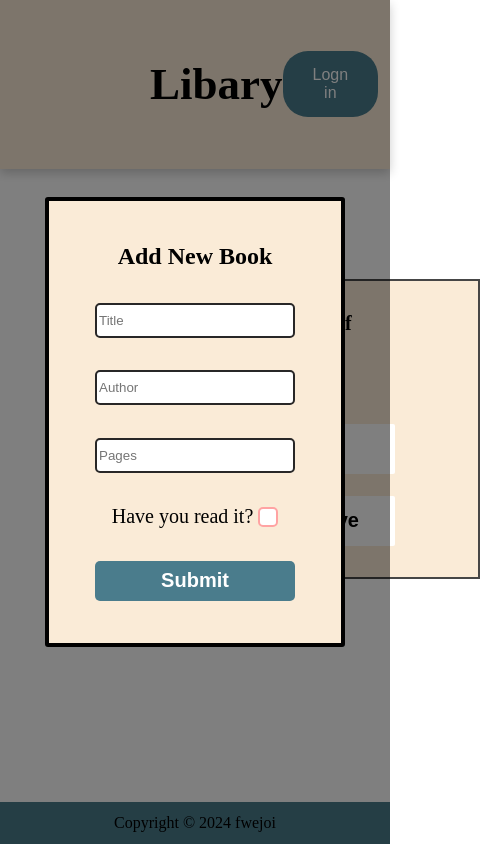
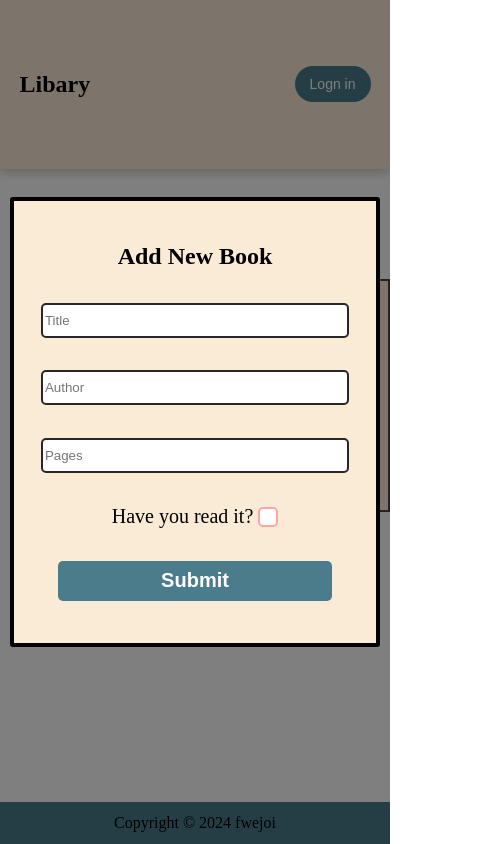
Before and after one commit to fwejoi/Library, a plain HTML site: page index.html in a window 390 px wide. Both pictures are taken after a click on the button "+ Add book". Shown: the whole page, 480 px wide, since content can reach past the window. Drawn offline with Linux system fonts and the light colour scheme.

Commit message:
响应式布局

```diff
--- a/style.css
+++ b/style.css
@@ -15,13 +15,13 @@
   justify-content: center;
   align-items: center;
   z-index: 3;
-  opacity: 0; /* 初始透明度 */
-  transition: opacity 1s ease; /* 添加过渡效果 */
+  opacity: 0;
+  transition: opacity 1s ease;
 }
 
 .overLay.active {
-  display: flex; /* 当添加 active 类时 */
-  opacity: 1; /* 使其可见 */
+  display: flex;
+  opacity: 1;
 }
 
 .popupCard {
@@ -29,19 +29,20 @@
   flex-direction: column;
   justify-content: space-evenly;
   align-items: center;
-  width: 300px;
+  width: 90%; /* 使用百分比适应屏幕 */
+  max-width: 400px; /* 设置最大宽度 */
   background-color: white;
   padding: 10px;
   height: 450px;
-  transform: scale(0); /* 初始缩放为0 */
-  transition: transform 1 ease; /* 添加过渡效果 */
+  transform: scale(0);
+  transition: transform 1s ease;
   border: 4px solid black;
   border-radius: 3px;
   background-color: antiquewhite;
 }
 
 .popupCard input {
-  width: 200px;
+  width: 80%; /* 使用百分比适应屏幕 */
   height: 35px;
   border: 2px solid rgb(40, 39, 39);
   border-radius: 5px;
@@ -61,46 +62,46 @@
   width: 20px;
   height: 20px;
   border-radius: 5px;
-  outline: none; /* 去除焦点样式 */
-  cursor: pointer; /* 鼠标悬停时显示手形光标 */
-  position: relative; /* 为伪元素提供定位 */
+  outline: none;
+  cursor: pointer;
+  position: relative;
 }
 
 input[id="isRead"]:checked::after {
-  content: "✔️"; /* 显示勾号 */
+  content: "✔️";
   position: absolute;
   top: 50%;
   left: 50%;
-  transform: translate(-50%, -50%); /* 中心对齐 */
-  font-size: 14px; /* 勾号大小 */
-  color: rgb(251, 142, 142); /* 勾号颜色 */
+  transform: translate(-50%, -50%);
+  font-size: 14px;
+  color: rgb(251, 142, 142);
 }
 
 .popupCard #submit {
   background-color: #4a7c8c;
-  width: 200px;
+  width: 80%; /* 使用百分比适应屏幕 */
   height: 40px;
   border-radius: 5px;
   font-size: 20px;
   font-weight: bold;
-  color: white; /* 按钮文本颜色 */
-  border: none; /* 去除边框 */
-  cursor: pointer; /* 鼠标悬停时显示手形光标 */
-  transition: background-color 0.3s ease, transform 0.2s ease; /* 添加过渡效果 */
+  color: white;
+  border: none;
+  cursor: pointer;
+  transition: background-color 0.3s ease, transform 0.2s ease;
 }
 
 .popupCard #submit:hover {
-  background-color: #3a6a7c; /* 悬停时的背景颜色 */
-  transform: scale(1.05); /* 悬停时放大效果 */
+  background-color: #3a6a7c;
+  transform: scale(1.05);
 }
 
 .popupCard #submit:active {
-  background-color: #2a4a4f; /* 点击时的背景颜色 */
-  transform: scale(0.95); /* 点击时缩小效果 */
+  background-color: #2a4a4f;
+  transform: scale(0.95);
 }
 
 .overLay.active .popupCard {
-  transform: scale(1); /* 恢复正常大小 */
+  transform: scale(1);
 }
 
 .container {
@@ -116,7 +117,7 @@ input[id="isRead"]:checked::after {
   height: 20vh;
   box-shadow: 0 4px 10px rgba(0, 0, 0, 0.2);
   display: flex;
-  padding: 10px 150px;
+  padding: 10px 5%; /* 使用百分比 */
   justify-content: space-between;
   align-items: center;
 }
@@ -127,24 +128,24 @@ input[id="isRead"]:checked::after {
 }
 
 .header button {
-  background-color: #4a7c8c; /* 按钮背景颜色 */
-  color: white; /* 字体颜色 */
-  padding: 15px 30px; /* 内边距 */
-  border: none; /* 无边框 */
-  border-radius: 25px; /* 圆角 */
-  font-size: 16px; /* 字体大小 */
-  cursor: pointer; /* 鼠标悬停时显示手形光标 */
-  transition: background-color 0.3s, transform 0.2s; /* 过渡效果 */
+  background-color: #4a7c8c;
+  color: white;
+  padding: 10px 20px; /* 调整内边距 */
+  border: none;
+  border-radius: 25px;
+  font-size: 16px;
+  cursor: pointer;
+  transition: background-color 0.3s, transform 0.2s;
 }
 
 .header button:hover {
-  background-color: #3a6a7c; /* 悬停时的背景颜色 */
-  transform: scale(1.05); /* 悬停时放大效果 */
+  background-color: #3a6a7c;
+  transform: scale(1.05);
 }
 
 .header button:active {
-  background-color: #2a4a4f; /* 点击时的背景颜色 */
-  transform: scale(0.95); /* 点击时缩小效果 */
+  background-color: #2a4a4f;
+  transform: scale(0.95);
 }
 
 .content {
@@ -152,21 +153,18 @@ input[id="isRead"]:checked::after {
   flex-grow: 1;
   display: flex;
   flex-direction: column;
-  padding: 10px 150px;
+  padding: 10px 5%; /* 使用百分比 */
   justify-content: start;
   align-items: center;
 }
 
 .content button {
   background-color: white;
-  width: 200px;
+  width: 15%; /* 使用百分比适应屏幕 */
   margin-top: 10px;
-  position: relative;
-  top: 0;
-  text-align: center;
   height: 80px;
   font-size: 30px;
-  transition: background-color 0.5s, transform 0.5s; /* 调整渐变时间 */
+  transition: background-color 0.5s, transform 0.5s;
 }
 
 .content button:hover {
@@ -182,29 +180,35 @@ input[id="isRead"]:checked::after {
 .cards {
   width: 100%;
   display: grid;
-  grid-template-columns: 1fr 1fr 1fr;
+  grid-template-columns: repeat(
+    auto-fill,
+    minmax(400px, 1fr)
+  ); /* 自动填充卡片 */
+  /* 每一列的宽度至少为 200 像素，并且会自动填充空间，列数会根据容器的宽度而变化 */
   gap: 10px;
   padding: 10px;
 }
 
-.card{
+.card {
+  margin: 0 auto;
   display: flex;
   flex-direction: column;
   justify-content: space-evenly;
   align-items: center;
-    width: 320px;
+  width: 100%; /* 使用百分比适应屏幕 */
+  max-width: 320px; /* 设置最大宽度 */
   height: 300px;
   background-color: antiquewhite;
   border: 2px solid rgb(70, 70, 70);
   padding: 20px 30px;
 }
 
-.card p{
+.card p {
   font-size: 20px;
   font-weight: bold;
 }
 
-.card button{
+.card button {
   width: 150px;
   height: 50px;
   border-radius: 2px;
@@ -222,3 +226,40 @@ input[id="isRead"]:checked::after {
   text-align: center;
   height: 5vh;
 }
+
+/* 媒体查询 */
+@media (max-width: 768px) {
+  .header p {
+    font-size: 30px; /* 调整头部文字大小 */
+  }
+
+  .header button {
+    padding: 10px 15px; /* 调整按钮内边距 */
+  }
+
+  .popupCard {
+    width: 95%; /* 更小的宽度 */
+  }
+
+  .card {
+    height: auto; /* 自适应高度 */
+  }
+}
+
+@media (max-width: 480px) {
+  .header p {
+    font-size: 24px; /* 更小的文字大小 */
+  }
+
+  .header button {
+    font-size: 14px; /* 调整按钮文字大小 */
+  }
+
+  .popupCard input {
+    width: 90%; /* 更小的输入框宽度 */
+  }
+
+  .content button {
+    font-size: 24px; /* 调整按钮文字大小 */
+  }
+}
```
Lines whose indentation alone changed are shown as unchanged.
